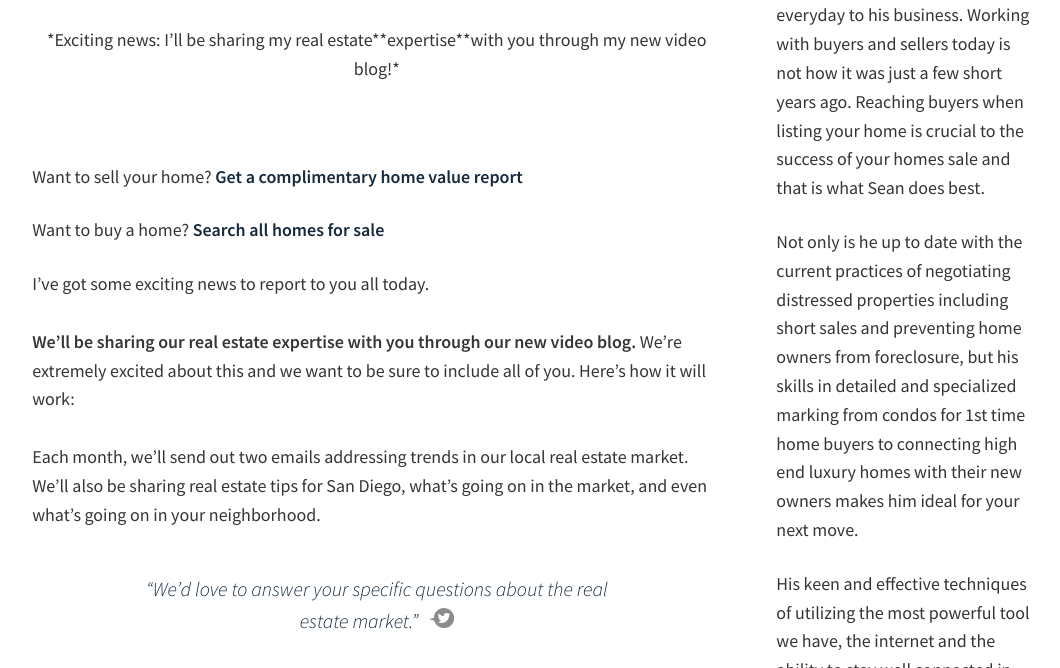
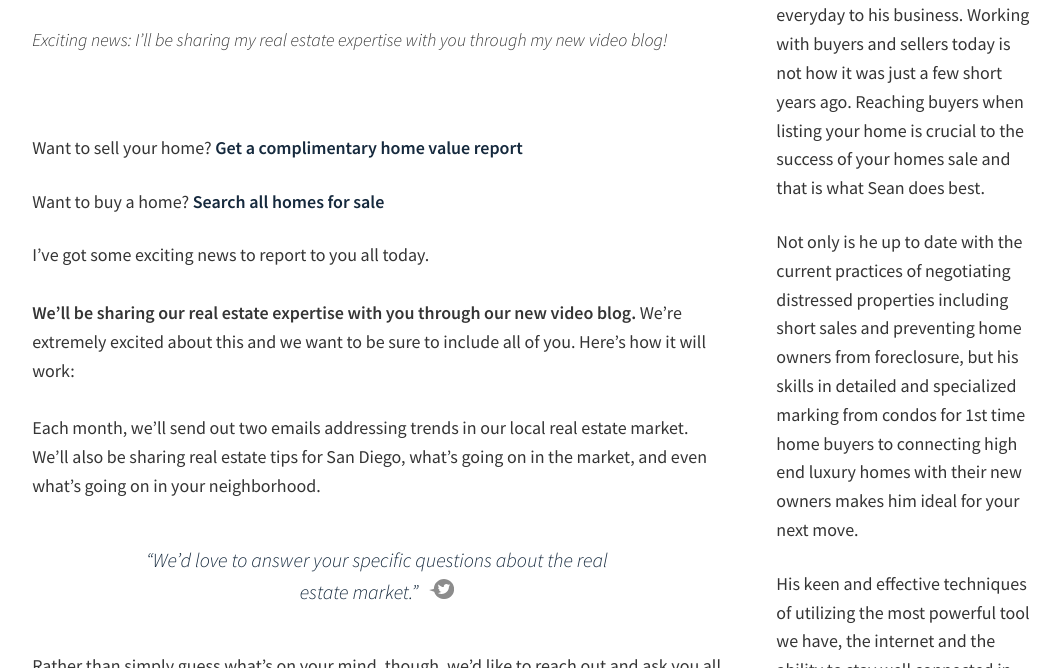
Before and after one commit to Vyral/sean-zanganeh-blog, a Jekyll site: the page built from _posts/2016-10-10-welcome-to-our-new-video-blog.md, in a window 1280 px wide and 900 px high, scrolled down 744 px, cut to the strip 232-900 px from the top of the window. Shown: the whole strip, without its empty margins (97-1157 px from the left). Built offline with Jekyll 4.4.1, drawn with Linux system fonts in a browser that asks for light colours; nearby versions of some CDN libraries.

Commit message:
Updated '/_posts/2016-10-10-welcome-to-our-new-video-blog.md' via CloudCannon

```diff
--- a/_posts/2016-10-10-welcome-to-our-new-video-blog.md
+++ b/_posts/2016-10-10-welcome-to-our-new-video-blog.md
@@ -19,13 +19,13 @@ youtube_code: XN7YPkiNx2E
 
 {% include youtube.html %}
 
-<p style="text-align:center">*Exciting news: I’ll be sharing my real estate**expertise**with you through my new video blog!*</p><br/>
+*Exciting news: I’ll be sharing my real estate expertise with you through my new video blog!*
 
+&nbsp;
 
-Want to sell your home? [**Get a complimentary home value report**](http://freevaluation.boldleads.com )
+Want to sell your home? [**Get a complimentary home value report**](http://freevaluation.boldleads.com)
 
 Want to buy a home? **[Search all homes for sale](http://mysddreamhome.com/property-search)**
-
 
 I’ve got some exciting news to report to you all today.
 <br>
```
